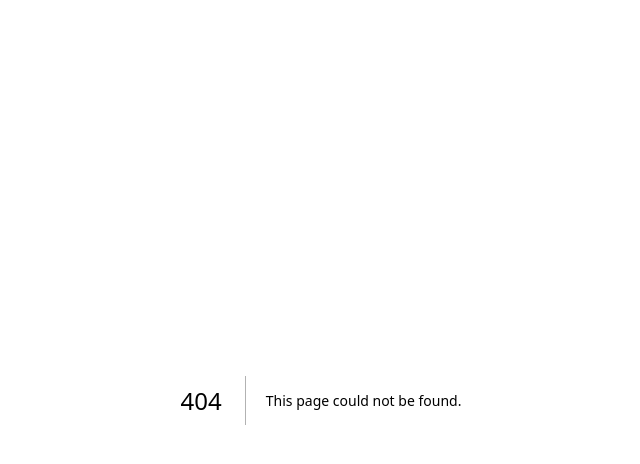
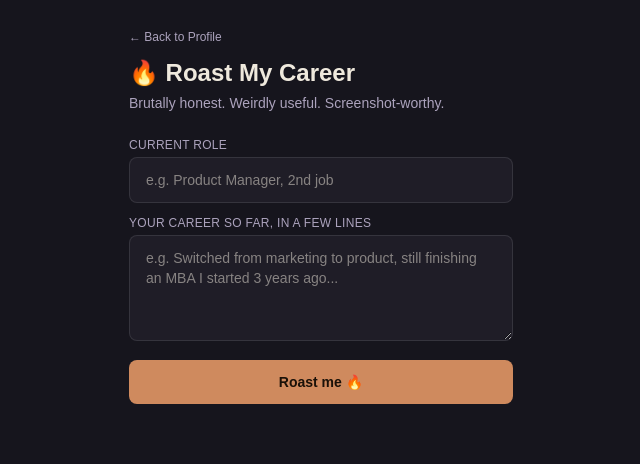
Before and after one commit to Nainajha09/Aaj-Kya-Scene-Hai, a Next.js app: page /roast in a window 1280 px wide. Before the commit this address had no page. Shown: the top 464 px of the page, without its empty margins (319-959 px from the left). Built offline with nearby package versions, Linux system fonts and the light colour scheme.

Commit message:
add roast my career

```diff
--- /dev/null
+++ b/src/app/api/roast/route.ts
@@ -0,0 +1,60 @@
+import { NextRequest, NextResponse } from "next/server";
+
+export async function POST(request: NextRequest) {
+  const { role, bio } = await request.json();
+
+  if (!role?.trim() && !bio?.trim()) {
+    return NextResponse.json(
+      { error: "Tell us at least your role or a bit of your career story." },
+      { status: 400 }
+    );
+  }
+
+  try {
+    const response = await fetch("https://api.anthropic.com/v1/messages", {
+      method: "POST",
+      headers: {
+        "Content-Type": "application/json",
+        "x-api-key": process.env.ANTHROPIC_API_KEY!,
+        "anthropic-version": "2023-06-01",
+      },
+      body: JSON.stringify({
+        model: "claude-sonnet-4-6",
+        max_tokens: 500,
+        system:
+          "You are 'Roast My Career', a brutally funny AI feature inside a professional networking app for Gen-Z and millennial office workers. Given someone's role and bio, roast their career choices in 3-4 witty, sharp, meme-able sentences (never cruel about identity, only about career choices/patterns) — then switch tone completely and give 2-3 short, genuinely useful pieces of career advice. Format with a '🔥 The Roast' section and a '💡 The Real Talk' section.",
+        messages: [
+          {
+            role: "user",
+            content: `Roast my career, then give me real advice.\nCurrent role: ${
+              role || "unspecified"
+            }\nBio / career so far: ${bio || "unspecified"}`,
+          },
+        ],
+      }),
+    });
+
+    if (!response.ok) {
+      const errText = await response.text();
+      console.error("Claude API error:", errText);
+      return NextResponse.json(
+        { error: "The roast machine short-circuited. Try again." },
+        { status: 500 }
+      );
+    }
+
+    const data = await response.json();
+    const text = (data.content || [])
+      .filter((b: { type: string }) => b.type === "text")
+      .map((b: { text: string }) => b.text)
+      .join("\n");
+
+    return NextResponse.json({ result: text });
+  } catch (err) {
+    console.error("Unexpected error calling Claude:", err);
+    return NextResponse.json(
+      { error: "Something went wrong. Try again." },
+      { status: 500 }
+    );
+  }
+}
--- a/src/app/profile/page.tsx
+++ b/src/app/profile/page.tsx
@@ -24,12 +24,17 @@ export default async function ProfilePage() {
       <div className="max-w-sm mx-auto">
         <h1 className="text-2xl font-bold mb-1">Your Scene</h1>
         <p className="text-sm text-[#aca3bd] mb-6">{user.email}</p>
-        <a href="/radar" className="inline-block text-xs font-semibold text-[#cf8a5e] mb-4">
-          → Go to Scene Radar
-        </a>
-        <a href="/chats" className="inline-block text-xs font-semibold text-[#cf8a5e] mb-4 ml-4">
-          → Go to Chats
-        </a>
+        <div className="flex flex-wrap gap-4 mb-4">
+          <a href="/radar" className="text-xs font-semibold text-[#cf8a5e]">
+            → Scene Radar
+          </a>
+          <a href="/chats" className="text-xs font-semibold text-[#cf8a5e]">
+            → Chats
+          </a>
+          <a href="/roast" className="text-xs font-semibold text-[#cf8a5e]">
+            → Roast My Career
+          </a>
+        </div>
         <ProfileForm initialProfile={profile} />
       </div>
     </main>
--- /dev/null
+++ b/src/app/roast/page.tsx
@@ -0,0 +1,91 @@
+"use client";
+
+import { useState, type FormEvent } from "react";
+
+export default function RoastPage() {
+  const [role, setRole] = useState("");
+  const [bio, setBio] = useState("");
+  const [result, setResult] = useState<string | null>(null);
+  const [loading, setLoading] = useState(false);
+  const [error, setError] = useState("");
+
+  async function roast(e: FormEvent) {
+    e.preventDefault();
+    setLoading(true);
+    setError("");
+    setResult(null);
+    try {
+      const res = await fetch("/api/roast", {
+        method: "POST",
+        headers: { "Content-Type": "application/json" },
+        body: JSON.stringify({ role, bio }),
+      });
+      const data = await res.json();
+      if (!res.ok) {
+        setError(data.error || "Something went wrong.");
+        return;
+      }
+      setResult(data.result);
+    } catch {
+      setError("Couldn't reach the roast machine. Try again.");
+    } finally {
+      setLoading(false);
+    }
+  }
+
+  return (
+    <main className="min-h-screen bg-[#16151d] text-[#efe9dd] p-6">
+      <div className="max-w-sm mx-auto">
+        <a href="/profile" className="text-xs text-[#aca3bd] mb-3 inline-block">
+          ← Back to Profile
+        </a>
+        <h1 className="text-2xl font-bold mb-1">🔥 Roast My Career</h1>
+        <p className="text-sm text-[#aca3bd] mb-6">
+          Brutally honest. Weirdly useful. Screenshot-worthy.
+        </p>
+
+        <form onSubmit={roast} className="space-y-3 mb-6">
+          <div>
+            <label className="block text-xs uppercase tracking-wide text-[#aca3bd] mb-1">
+              Current role
+            </label>
+            <input
+              value={role}
+              onChange={(e) => setRole(e.target.value)}
+              placeholder="e.g. Product Manager, 2nd job"
+              className="w-full rounded-lg bg-[#1f1d27] border border-white/10 px-4 py-3 text-sm outline-none focus:border-[#cf8a5e]"
+            />
+          </div>
+          <div>
+            <label className="block text-xs uppercase tracking-wide text-[#aca3bd] mb-1">
+              Your career so far, in a few lines
+            </label>
+            <textarea
+              value={bio}
+              onChange={(e) => setBio(e.target.value)}
+              rows={4}
+              placeholder="e.g. Switched from marketing to product, still finishing an MBA I started 3 years ago..."
+              className="w-full rounded-lg bg-[#1f1d27] border border-white/10 px-4 py-3 text-sm outline-none focus:border-[#cf8a5e] resize-y"
+            />
+          </div>
+          <button
+            disabled={loading}
+            className="w-full rounded-lg bg-[#cf8a5e] text-[#1a1108] font-semibold py-3 text-sm disabled:opacity-60"
+          >
+            {loading ? "Roasting..." : "Roast me 🔥"}
+          </button>
+        </form>
+
+        {error && <p className="text-sm text-[#c97b93] mb-4">{error}</p>}
+
+        {result && (
+          <div className="rounded-2xl bg-[#1f1d27] border border-[#cf8a5e]/30 p-4">
+            <pre className="whitespace-pre-wrap font-sans text-sm leading-relaxed">
+              {result}
+            </pre>
+          </div>
+        )}
+      </div>
+    </main>
+  );
+}
```
